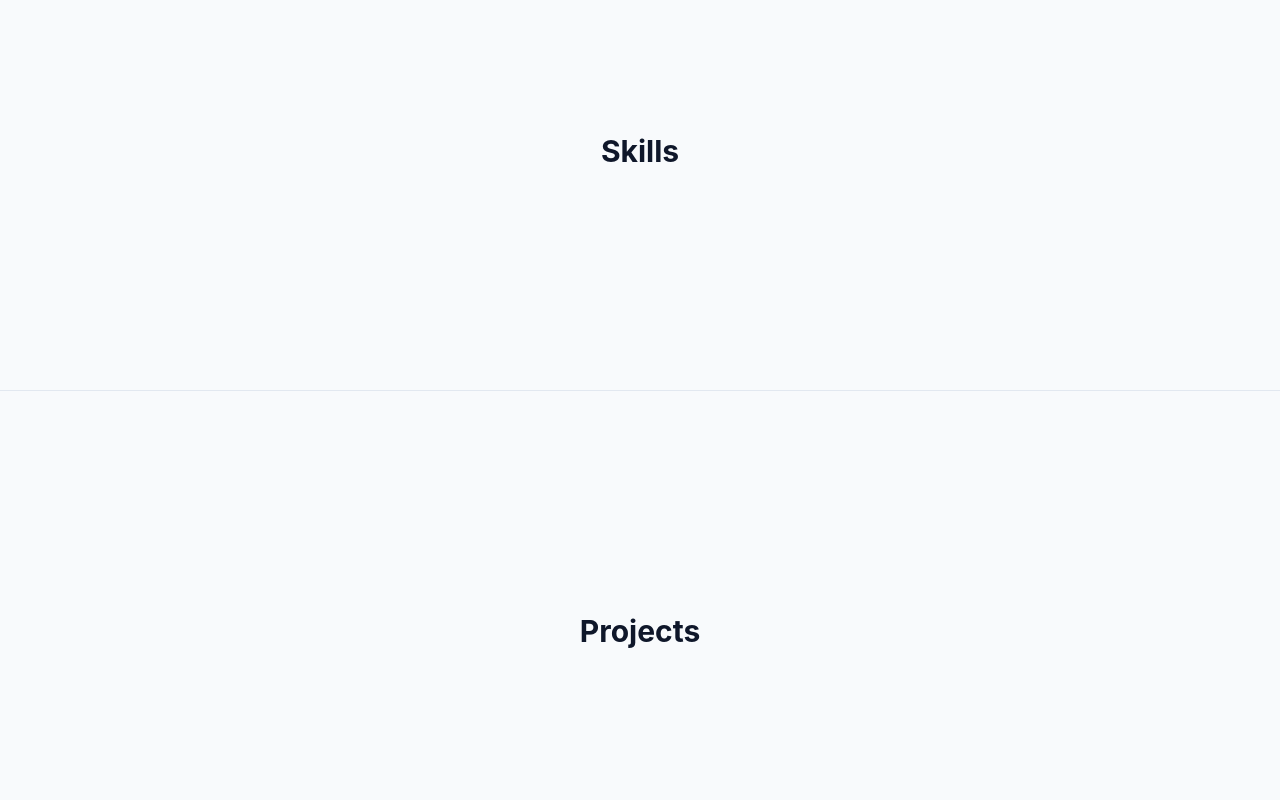
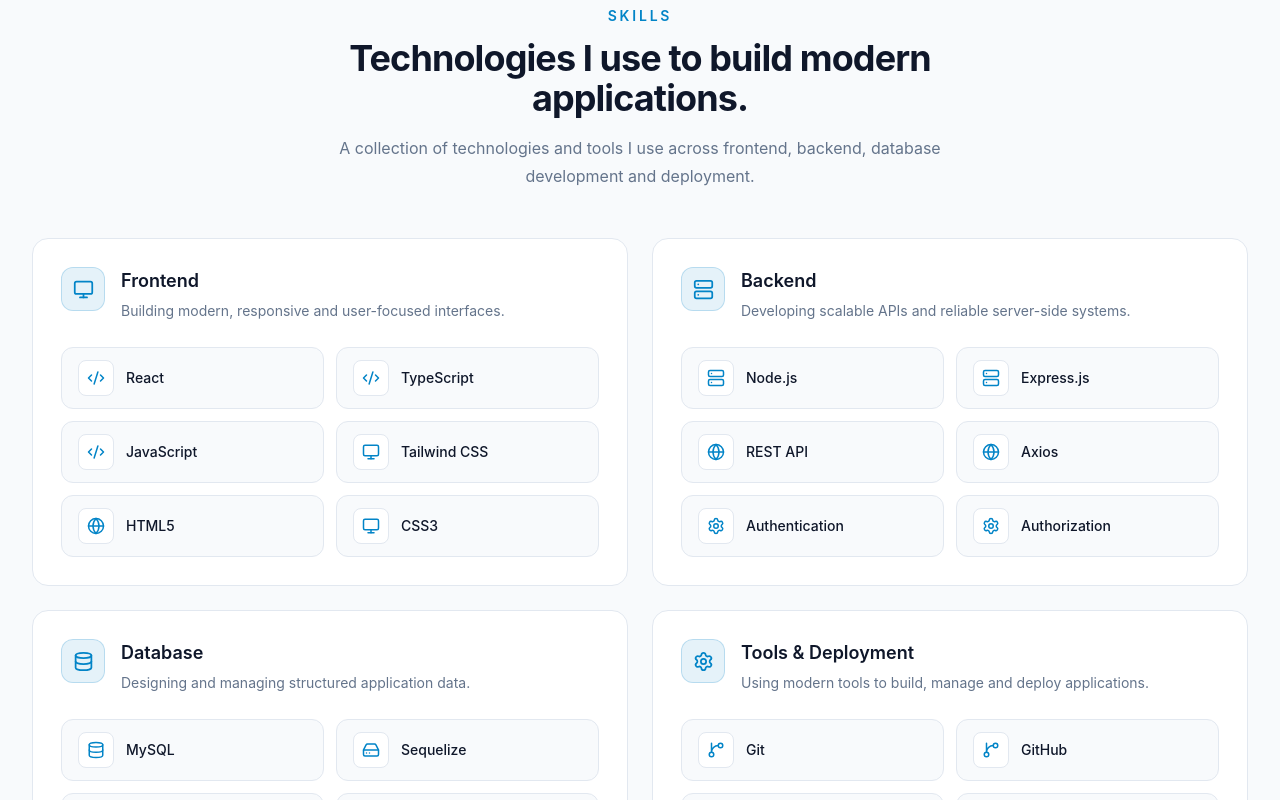
Before and after one commit to Rezowan6/rezowan-miya-portfolio, a React app: page / in a window 1280 px wide. Shown: the part 1900-2700 px from the top of the page. Built offline with nearby package versions, Linux system fonts and the light colour scheme; the HTML template or start-up script is replaced by a standard one.

Commit message:
feat: add Skills section with SkillCategory and SkillCard components, and integrate into main layout

```diff
--- a/src/App.tsx
+++ b/src/App.tsx
@@ -1,6 +1,7 @@
 import Navbar from "./components/layout/Navbar";
 import About from "./components/sections/about/About";
 import Hero from "./components/sections/hero/Hero";
+import Skills from "./components/sections/skill/Skills";
 
 function App() {
   return (
@@ -12,12 +13,7 @@
 
         <About />
 
-        <section
-          id="skills"
-          className="flex min-h-[60vh] items-center justify-center border-t border-theme-border"
-        >
-          <h2 className="text-3xl font-bold">Skills</h2>
-        </section>
+        <Skills />
 
         <section
           id="projects"
--- /dev/null
+++ b/src/components/common/SkillCard.tsx
@@ -0,0 +1,18 @@
+import type { LucideIcon } from "lucide-react";
+
+interface SkillCardProps {
+  name: string;
+  icon: LucideIcon;
+}
+
+export default function SkillCard({ name, icon: Icon }: SkillCardProps) {
+  return (
+    <div className="group flex items-center gap-3 rounded-xl border border-theme-border bg-theme-background px-4 py-3 transition-all duration-200 hover:-translate-y-0.5 hover:border-theme-primary/50 hover:bg-theme-card-hover">
+      <div className="flex h-9 w-9 shrink-0 items-center justify-center rounded-lg border border-theme-border bg-theme-card text-theme-primary transition-colors duration-200 group-hover:border-theme-primary/30">
+        <Icon size={18} />
+      </div>
+
+      <span className="text-sm font-medium text-theme-foreground">{name}</span>
+    </div>
+  );
+}
--- /dev/null
+++ b/src/components/sections/skill/SkillCategory.tsx
@@ -0,0 +1,36 @@
+import type { SkillCategory as SkillCategoryType } from "../../../config/skills";
+import SkillCard from "../../common/SkillCard";
+
+interface SkillCategoryProps {
+  category: SkillCategoryType;
+}
+
+export default function SkillCategory({ category }: SkillCategoryProps) {
+  const CategoryIcon = category.icon;
+
+  return (
+    <div className="rounded-2xl border border-theme-border bg-theme-card p-6 sm:p-7">
+      <div className="flex items-start gap-4">
+        <div className="flex h-11 w-11 shrink-0 items-center justify-center rounded-xl border border-theme-primary/20 bg-theme-primary/10 text-theme-primary">
+          <CategoryIcon size={21} />
+        </div>
+
+        <div>
+          <h3 className="text-lg font-semibold text-theme-foreground">
+            {category.title}
+          </h3>
+
+          <p className="mt-1 text-sm leading-6 text-theme-muted">
+            {category.description}
+          </p>
+        </div>
+      </div>
+
+      <div className="mt-6 grid gap-3 sm:grid-cols-2">
+        {category.skills.map((skill) => (
+          <SkillCard key={skill.name} name={skill.name} icon={skill.icon} />
+        ))}
+      </div>
+    </div>
+  );
+}
--- /dev/null
+++ b/src/components/sections/skill/Skills.tsx
@@ -0,0 +1,22 @@
+import { skillCategories } from "../../../config/skills";
+import SkillCategory from "./SkillCategory";
+import SkillsHeader from "./SkillsHeader";
+
+export default function Skills() {
+  return (
+    <section
+      id="skills"
+      className="border-b border-theme-border bg-theme-background"
+    >
+      <div className="mx-auto max-w-7xl px-6 py-20 lg:px-8 lg:py-24">
+        <SkillsHeader />
+
+        <div className="mt-12 grid gap-6 md:grid-cols-2">
+          {skillCategories.map((category) => (
+            <SkillCategory key={category.title} category={category} />
+          ))}
+        </div>
+      </div>
+    </section>
+  );
+}
--- /dev/null
+++ b/src/components/sections/skill/SkillsHeader.tsx
@@ -0,0 +1,18 @@
+export default function SkillsHeader() {
+  return (
+    <div className="mx-auto max-w-2xl text-center">
+      <p className="text-sm font-semibold uppercase tracking-[0.2em] text-theme-primary">
+        Skills
+      </p>
+
+      <h2 className="mt-3 text-3xl font-bold tracking-tight text-theme-foreground sm:text-4xl">
+        Technologies I use to build modern applications.
+      </h2>
+
+      <p className="mt-4 text-base leading-7 text-theme-muted">
+        A collection of technologies and tools I use across frontend, backend,
+        database development and deployment.
+      </p>
+    </div>
+  );
+}
--- /dev/null
+++ b/src/config/skills.ts
@@ -0,0 +1,142 @@
+import type { LucideIcon } from "lucide-react";
+import {
+  Code2,
+  Database,
+  GitBranch,
+  Globe,
+  HardDrive,
+  Monitor,
+  Server,
+  Settings,
+} from "lucide-react";
+
+export interface Skill {
+  name: string;
+  icon: LucideIcon;
+}
+
+export interface SkillCategory {
+  title: string;
+  description: string;
+  icon: LucideIcon;
+  skills: Skill[];
+}
+
+export const skillCategories: SkillCategory[] = [
+  {
+    title: "Frontend",
+    description: "Building modern, responsive and user-focused interfaces.",
+    icon: Monitor,
+    skills: [
+      {
+        name: "React",
+        icon: Code2,
+      },
+      {
+        name: "TypeScript",
+        icon: Code2,
+      },
+      {
+        name: "JavaScript",
+        icon: Code2,
+      },
+      {
+        name: "Tailwind CSS",
+        icon: Monitor,
+      },
+      {
+        name: "HTML5",
+        icon: Globe,
+      },
+      {
+        name: "CSS3",
+        icon: Monitor,
+      },
+    ],
+  },
+  {
+    title: "Backend",
+    description: "Developing scalable APIs and reliable server-side systems.",
+    icon: Server,
+    skills: [
+      {
+        name: "Node.js",
+        icon: Server,
+      },
+      {
+        name: "Express.js",
+        icon: Server,
+      },
+      {
+        name: "REST API",
+        icon: Globe,
+      },
+      {
+        name: "Axios",
+        icon: Globe,
+      },
+      {
+        name: "Authentication",
+        icon: Settings,
+      },
+      {
+        name: "Authorization",
+        icon: Settings,
+      },
+    ],
+  },
+  {
+    title: "Database",
+    description: "Designing and managing structured application data.",
+    icon: Database,
+    skills: [
+      {
+        name: "MySQL",
+        icon: Database,
+      },
+      {
+        name: "Sequelize",
+        icon: HardDrive,
+      },
+      {
+        name: "Database Design",
+        icon: Database,
+      },
+      {
+        name: "Relationships",
+        icon: GitBranch,
+      },
+    ],
+  },
+  {
+    title: "Tools & Deployment",
+    description: "Using modern tools to build, manage and deploy applications.",
+    icon: Settings,
+    skills: [
+      {
+        name: "Git",
+        icon: GitBranch,
+      },
+      {
+        name: "GitHub",
+        icon: GitBranch,
+      },
+      {
+        name: "Vite",
+        icon: Settings,
+      },
+      {
+        name: "Railway",
+        icon: Globe,
+      },
+      {
+        name: "PWA",
+        icon: Monitor,
+      },
+      {
+        name: "Cloudinary",
+        icon: HardDrive,
+      },
+    ],
+  },
+];
```
Also changed, not shown: src/components/sections/hero/DeveloperVisual.tsx (+5 -47 lines).
